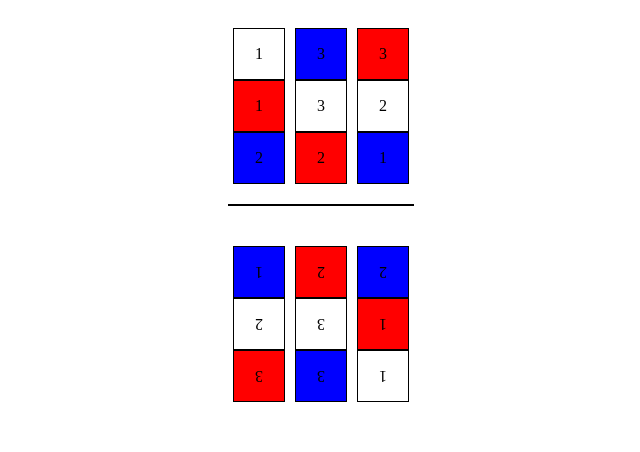
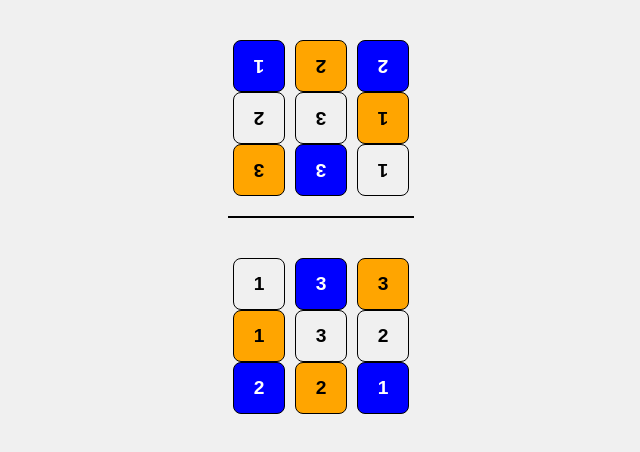
Before and after one commit to miquelferrarons/numbers-rumba, a plain HTML site: page index.html in a window 1280 px wide. Shown: the whole page, without its empty margins (319-959 px from the left). Drawn offline with Linux system fonts and the light colour scheme.

Commit message:
Update index.html

```diff
--- a/index.html
+++ b/index.html
@@ -6,15 +6,19 @@
     <title>Colors Rumba</title>
     <style>
         body {
+            background-color: #f0f0f0;
             display: flex;
             flex-direction: column;
             align-items: center;
+            font-family: Arial, sans-serif;
+            margin: 0;
         }
 
         .combination-container {
             display: flex;
             flex-direction: column;
             align-items: center;
+            margin-top: 20px;
         }
 
         .combination {
@@ -36,6 +40,18 @@
             align-items: center;
             justify-content: center;
             margin: 0 5px;
+            font-weight: bold;
+            font-size: 1.2em;
+            border-radius: 8px; /* Rounded borders */
+        }
+
+        .orange {
+            background-color: orange;
+        }
+
+        .blue {
+            background-color: blue;
+            color: white;
         }
 
         .mirrored .cube {
@@ -52,14 +68,14 @@
 </head>
 <body>
     <div class="combination-container">
+        <div class="combination mirrored" id="mirroredCombination"></div>
+        <div class="black-line"></div>
         <div class="combination" id="combination"></div>
-        <div class="black-line"></div>
-        <div class="combination mirrored" id="mirroredCombination"></div>
     </div>
 
     <script>
         const uniqueCubes = [
-            '1 red', '2 red', '3 red',
+            '1 orange', '2 orange', '3 orange',
             '1 blue', '2 blue', '3 blue',
             '1 white', '2 white', '3 white'
         ];
@@ -80,11 +96,10 @@
 
                 for (let j = 0; j < 3; j++) {
                     const cube = document.createElement('div');
-                    cube.className = 'cube';
-
-                    const currentCube = shuffledCombination[i * 3 + j].split(' ');
-                    cube.style.backgroundColor = currentCube[1].toLowerCase();
-                    cube.innerText = currentCube[0];
+                    const cubeClass = shuffledCombination[i * 3 + j].includes('orange') ? 'orange' :
+                                      shuffledCombination[i * 3 + j].includes('blue') ? 'blue' : '';
+                    cube.className = `cube ${cubeClass}`;
+                    cube.innerText = shuffledCombination[i * 3 + j].split(' ')[0];
 
                     columnDiv.appendChild(cube);
                 }
@@ -103,11 +118,10 @@
 
                 for (let j = 0; j < 3; j++) {
                     const cube = document.createElement('div');
-                    cube.className = 'cube';
-
-                    const mirroredCube = mirroredCombination[i * 3 + j].split(' ');
-                    cube.style.backgroundColor = mirroredCube[1].toLowerCase();
-                    cube.innerText = mirroredCube[0];
+                    const mirroredCubeClass = mirroredCombination[i * 3 + j].includes('orange') ? 'orange' :
+                                              mirroredCombination[i * 3 + j].includes('blue') ? 'blue' : '';
+                    cube.className = `cube ${mirroredCubeClass} mirrored`;
+                    cube.innerText = mirroredCombination[i * 3 + j].split(' ')[0];
 
                     columnDiv.appendChild(cube);
                 }
```
